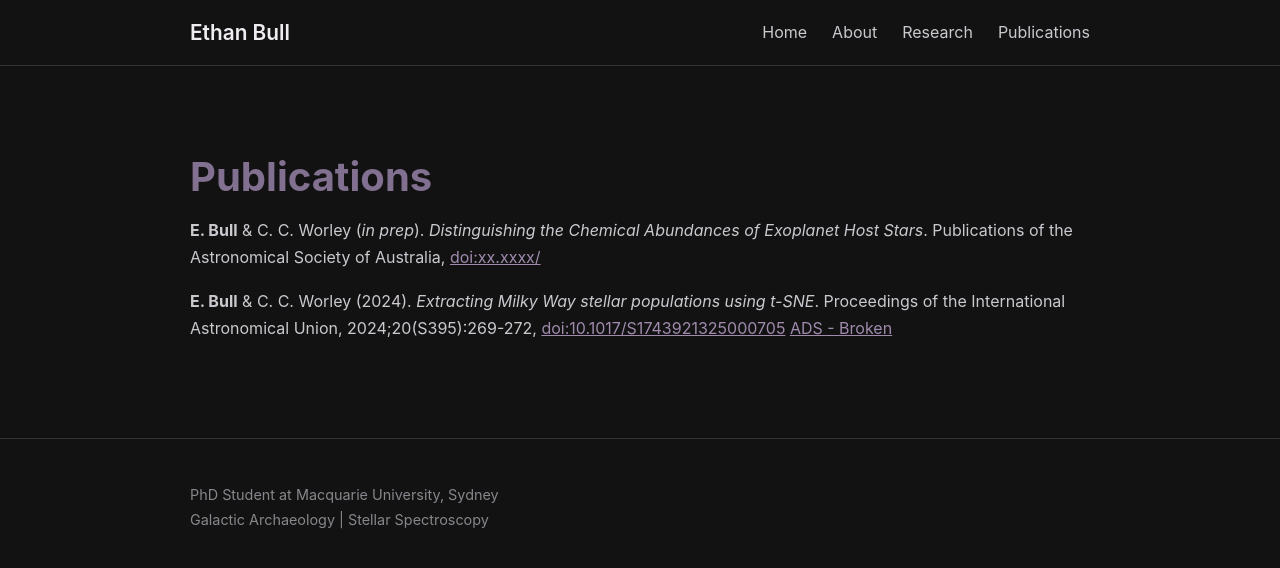
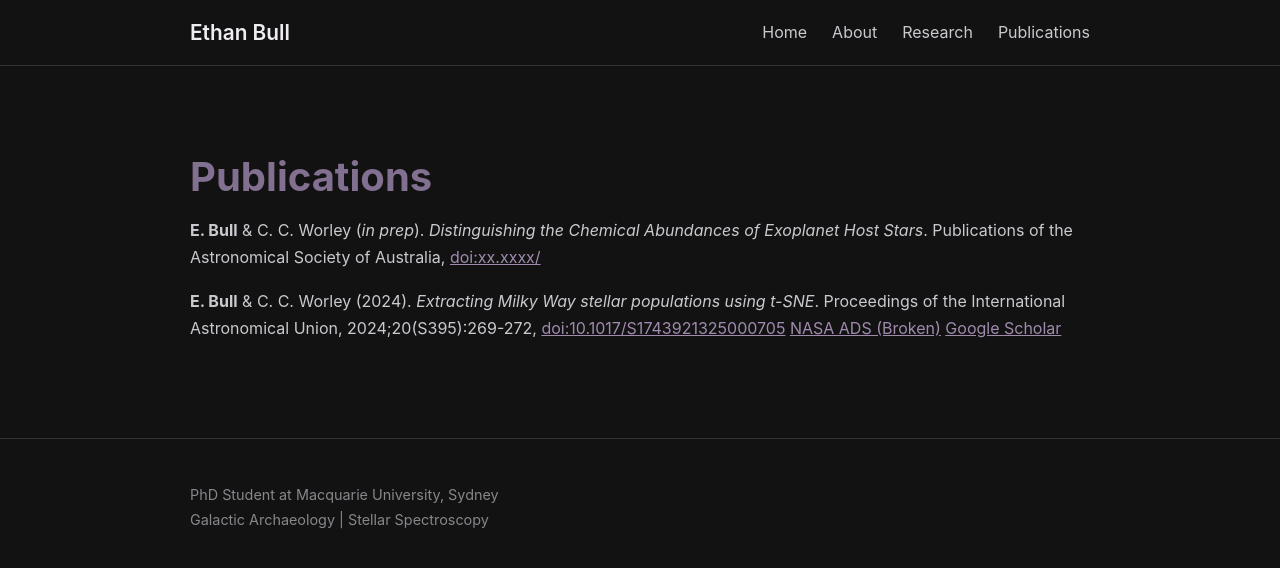
Before and after one commit to iBexal/ibexal.github.io, a Jekyll site: the page built from publications.md, in a window 1280 px wide. Shown: the top 568 px of the page. Built offline with Jekyll 4.4.1, drawn with Linux system fonts in a browser that asks for light colours.

Commit message:
update publications link

```diff
--- a/publications.md
+++ b/publications.md
@@ -11,4 +11,4 @@ Stars*. Publications of the Astronomical Society of Australia, [doi:xx.xxxx/](/p
 
 <strong id="tnse-proceeding">E. Bull</strong> & C. C. Worley (2024). *Extracting Milky Way stellar populations using t-SNE*.
 Proceedings of the International Astronomical Union, 2024;20(S395):269-272, <a href="https://doi.org/10.1017/S1743921325000705">doi:10.1017/S1743921325000705</a>
-[ADS - Broken](https://ui.adsabs.harvard.edu/abs/10.1017/S1743921325000705)
+<a href="https://ui.adsabs.harvard.edu/abs/10.1017/S1743921325000705">NASA ADS (Broken)</a> <a href="https://scholar.google.com/citations?view_op=view_citation&hl=en&user=EMgR0bcAAAAJ&citation_for_view=EMgR0bcAAAAJ:u-x6o8ySG0sC">Google Scholar</a>
```
